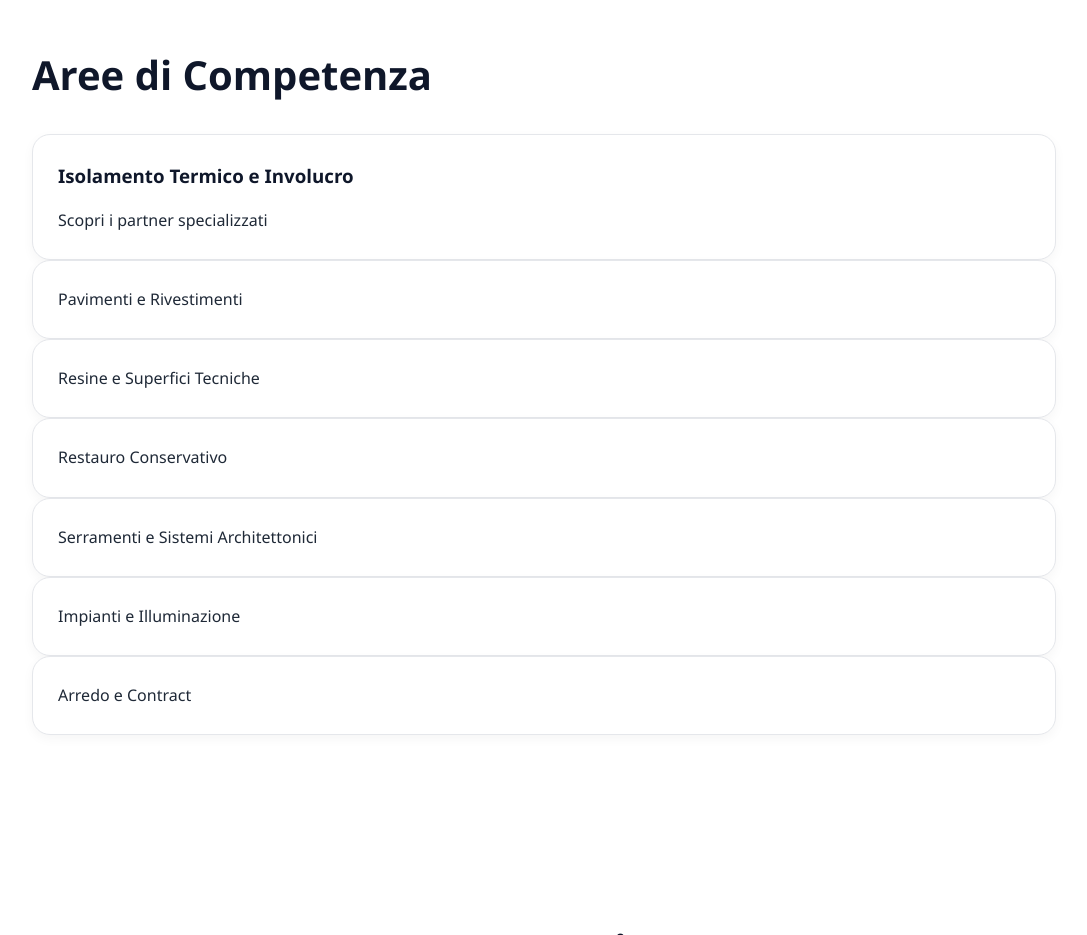
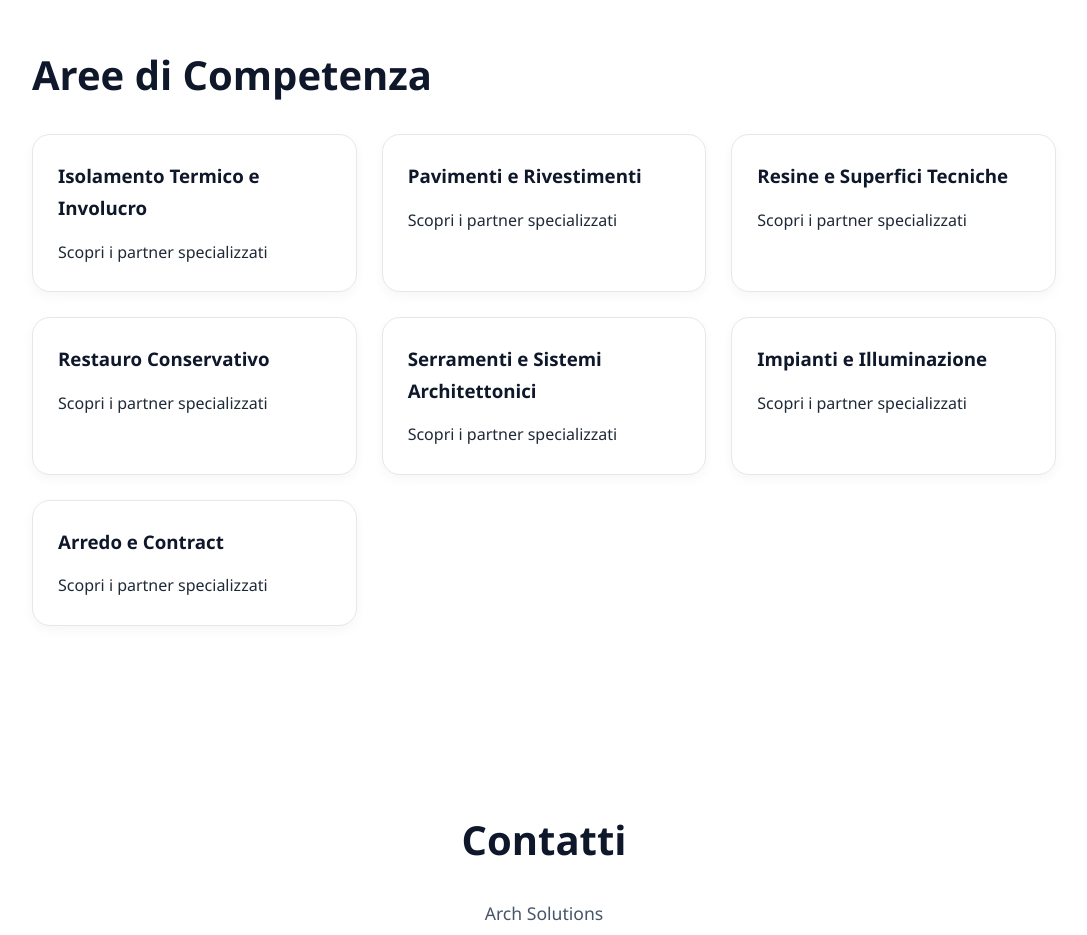
Before and after one commit to giofrau-agenzia/Arch-Solutions, a plain HTML site: page index.html in a window 1280 px wide. Shown: the part 1700-2635 px from the top of the page, without its empty margins (96-1183 px from the left). Drawn offline with Linux system fonts and the light colour scheme.

Commit message:
Update index.html

```diff
--- a/index.html
+++ b/index.html
@@ -208,18 +208,17 @@
 <section id="competenze">
 
     <h2>
+        Aree di Competenza
+    </h2>
 
-        Aree di Competenza
-
-    </h2>
+    <div class="cards">
 
         <div
             class="card area-card"
             onclick="filterByArea('Isolamento Termico e Involucro')">
 
             <h3>
-        Isolamento Termico e
-        Involucro
+                Isolamento Termico e Involucro
             </h3>
 
             <p>
@@ -228,28 +227,88 @@
 
         </div>
 
-        <div class="card">
+        <div
+            class="card area-card"
+            onclick="filterByArea('Pavimenti e Rivestimenti')">
+
+            <h3>
                 Pavimenti e Rivestimenti
+            </h3>
+
+            <p>
+                Scopri i partner specializzati
+            </p>
+
         </div>
 
-        <div class="card">
+        <div
+            class="card area-card"
+            onclick="filterByArea('Resine e Superfici Tecniche')">
+
+            <h3>
                 Resine e Superfici Tecniche
+            </h3>
+
+            <p>
+                Scopri i partner specializzati
+            </p>
+
         </div>
 
-        <div class="card">
+        <div
+            class="card area-card"
+            onclick="filterByArea('Restauro Conservativo')">
+
+            <h3>
                 Restauro Conservativo
+            </h3>
+
+            <p>
+                Scopri i partner specializzati
+            </p>
+
         </div>
 
-        <div class="card">
+        <div
+            class="card area-card"
+            onclick="filterByArea('Serramenti e Sistemi Architettonici')">
+
+            <h3>
                 Serramenti e Sistemi Architettonici
+            </h3>
+
+            <p>
+                Scopri i partner specializzati
+            </p>
+
         </div>
 
-        <div class="card">
+        <div
+            class="card area-card"
+            onclick="filterByArea('Impianti e Illuminazione')">
+
+            <h3>
                 Impianti e Illuminazione
+            </h3>
+
+            <p>
+                Scopri i partner specializzati
+            </p>
+
         </div>
 
-        <div class="card">
+        <div
+            class="card area-card"
+            onclick="filterByArea('Arredo e Contract')">
+
+            <h3>
                 Arredo e Contract
+            </h3>
+
+            <p>
+                Scopri i partner specializzati
+            </p>
+
         </div>
 
     </div>
```
Lines whose indentation alone changed are shown as unchanged.
